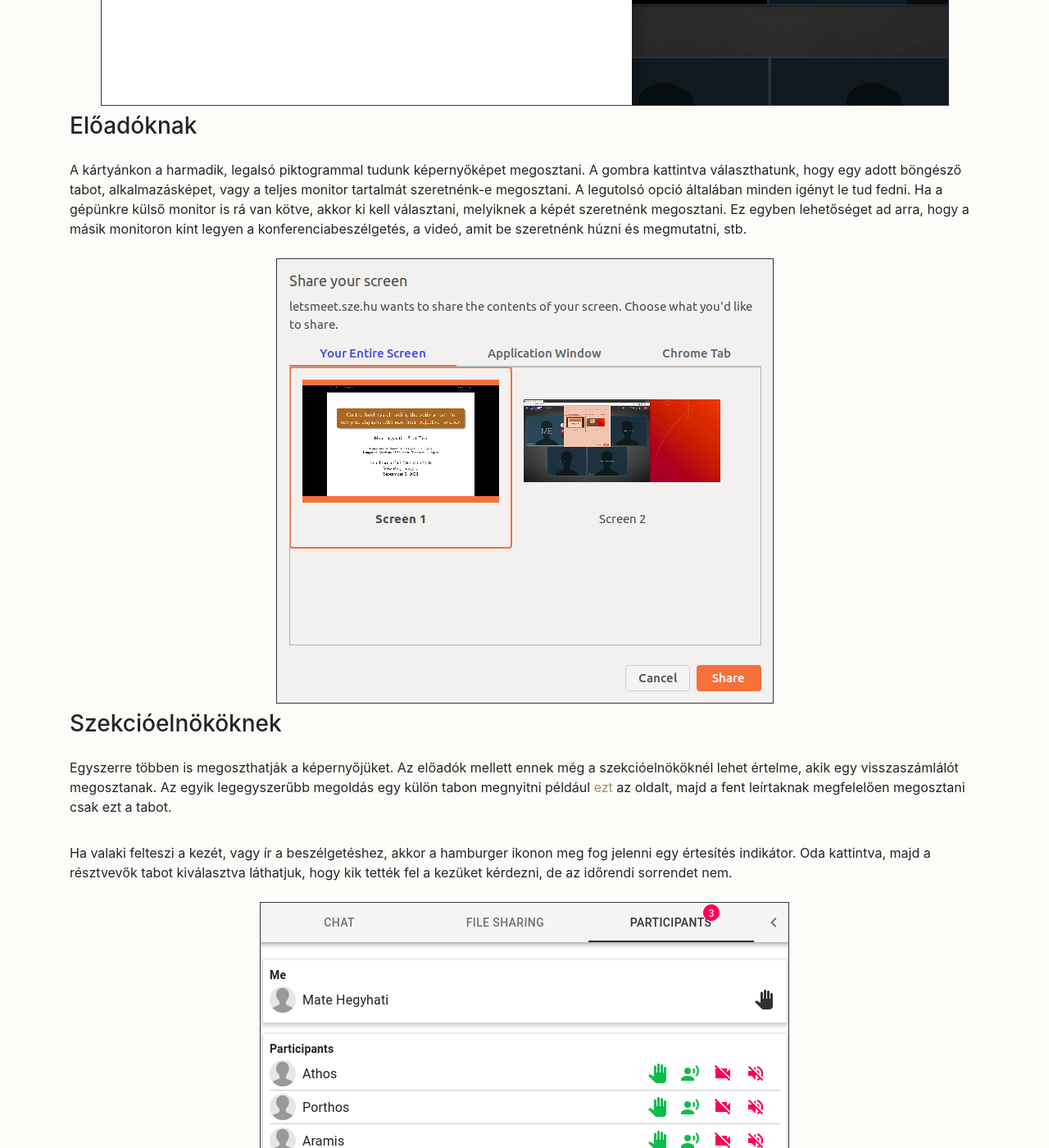
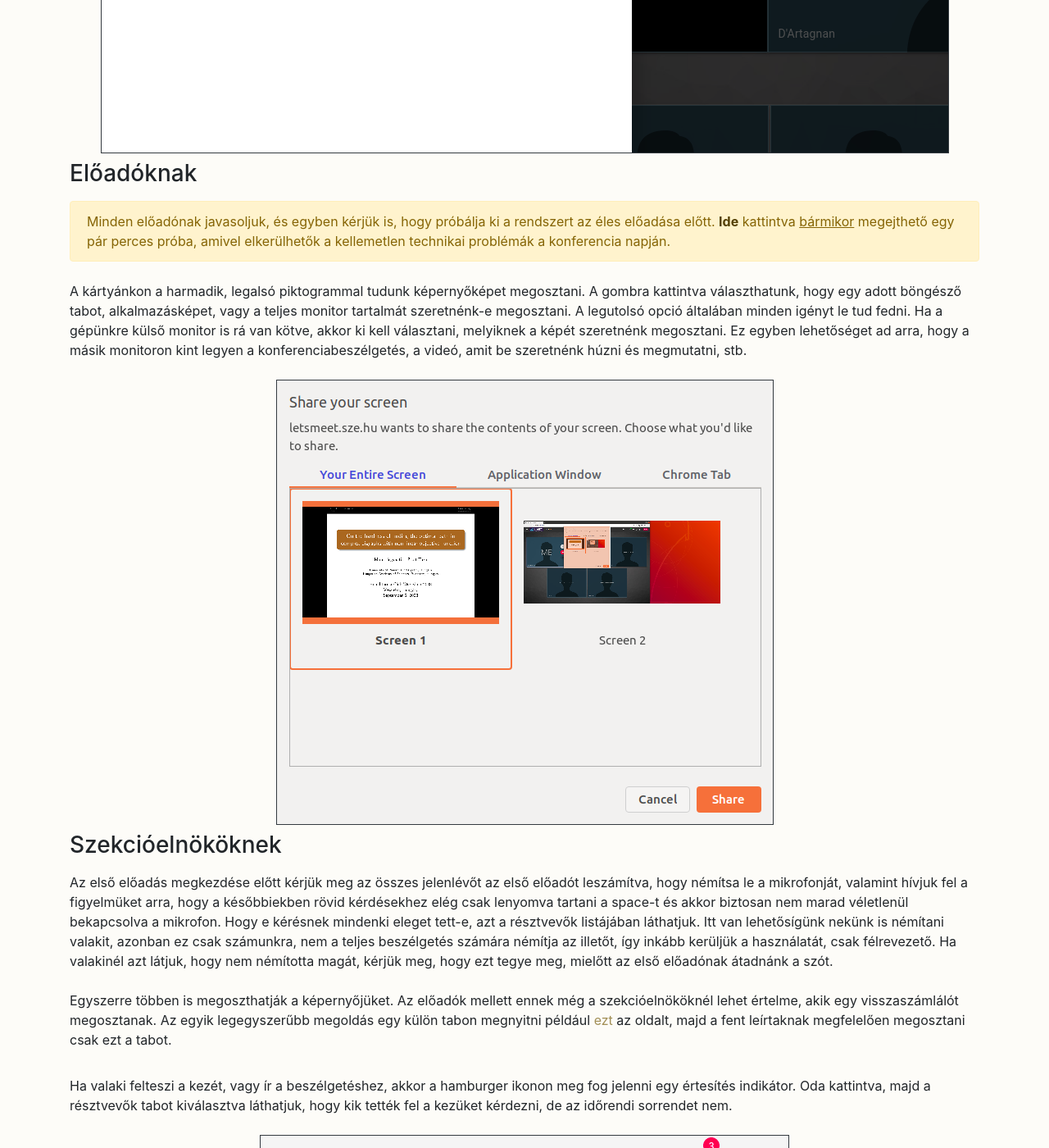
Before and after one commit to hegyhati/psak_2020, a Jekyll site: the page built from online.html, in a window 1280 px wide and 1400 px high, scrolled down 5056 px. Shown: the whole window at 82% size. Built offline with Jekyll 4.4.1, drawn with Linux system fonts in a browser that asks for light colours; some of the changed text lies outside the part shown.

Commit message:
Final touch

```diff
--- a/_data/program.json
+++ b/_data/program.json
@@ -35,7 +35,7 @@
       },
       {
         "start" : "18:00", "finish" : "18:30",
-        "name"  : "Megnyitó",
+        "name"  : "Megnyitó <ul style='font-weight: normal;'><li><b>Dr. Jedlovszky-Hajdú Angéla</b>, elnök, Pro Scientia Aranyérmesek Társasága</li><li><b>Prof. Dr. Földesi Péter</b>, rektor, Széchenyi István Egyetem</li><li><b>Prof. Dr. Szendrő Péter</b>, elnök, OTDT</li><li><b>Prof. Dr. Konczosné Szombathelyi Márta</b>, elnök, TDT, TT, Széchenyi István Egyetem</li></ul>",
       },
       {
         "start" : "18:30", "finish" : "19:00",
--- a/online.html
+++ b/online.html
@@ -7,7 +7,7 @@
   A szoba neve <code>psak</code>, és ezen a linken érhető el: <a href="{{site.letsmeeturl}}">{{site.letsmeeturl}}</a>.
 </p>
 <p class="py-2">
-  A linkre kattintás után elsőként meg kell adnunk a nevünket, amivel a szobában szerepelni szeretnénk:
+  A linkre kattintás után elsőként <b>meg kell adnunk a nevünket</b>, amivel a szobában szerepelni szeretnénk:
 </p>
 
 <img src="assets/tutorial/login.png" class="img-fluid mx-auto d-block border border-dark">
@@ -20,8 +20,12 @@
 
 <img src="assets/tutorial/microphone.png" class="img-fluid mx-auto d-block border border-dark">
 
+
+<div class="alert alert-warning py-2" role="alert">
+  Az aktuális előadót leszámítva <b>célszerű mindenkinek lenémítania a mikrofonját</b>, amit legkönnyebben a saját kártyánk jobb oldalán lévő mikrofon ikonra kattintva tehetünk meg.
+</div>
+
 <p class="py-2">
-  Az aktuális előadót leszámítva célszerű mindenkinek lenémítania a mikrofonját, amit legkönnyebben a saját kártyánk jobb oldalán lévő mikrofon ikonra kattintva tehetünk meg.
   Nem kell attól sem tartani, hogy véletlenül lenémítva hagyjuk magunkat: a rendszer egy felugró üzenettel figyelmeztet, ha beszélünk, de le vagyunk némítva.
   Ha csak röviden szólalnánk meg, akkor a <button>SPACE</button> lenyomva tartásával ideiglenesen fel tudjuk oldani a tiltást. Szekcióelnököknek, Q&A közben kérdezőknek ez a javasolt módszer.
   A kártyák jobb oldalán egy csík jelzi, ha valaki beszél.
@@ -48,7 +52,7 @@
 <img src="assets/tutorial/filmstrip.png" class="img-fluid mx-auto d-block border border-dark">
 
 <p class="py-2">
-  A megosztott képernyőkép kártyáján (filmstrip nézetben csak az alsó kártyán) két gomb jelenik meg: az egyikkel teljes képernyőre tehetjük ki a megosztást, a másikkal egy új böngésző ablakban nyithatjuk meg.
+  A megosztott képernyőkép kártyáján (<b>filmstrip nézetben csak az alsó kártyán</b>) két gomb jelenik meg: az egyikkel teljes képernyőre tehetjük ki a megosztást, a másikkal egy új böngésző ablakban nyithatjuk meg.
 </p>
 
 <p class="py-2">
@@ -67,6 +71,10 @@
 
 <h3 class="py-2">Előadóknak</h3>
 
+<div class="alert alert-warning" role="alert">
+  Minden előadónak javasoljuk, és egyben kérjük is, hogy próbálja ki a rendszert az éles előadása előtt. <a href="{{site.letsmeeturl}}" target="_blank" class="alert-link">Ide</a> kattintva <u>bármikor</u> megejthető egy pár perces próba, amivel elkerülhetők a kellemetlen technikai problémák a konferencia napján.
+</div>
+
 <p class="py-2">
   A kártyánkon a harmadik, legalsó piktogrammal tudunk képernyőképet megosztani.
   A gombra kattintva választhatunk, hogy egy adott böngésző tabot, alkalmazásképet, vagy a teljes monitor tartalmát szeretnénk-e megosztani.
@@ -78,6 +86,12 @@
 <img src="assets/tutorial/share_screen.png" class="img-fluid mx-auto d-block border border-dark">
 
 <h3 class="py-2">Szekcióelnököknek</h3>
+
+<p>
+  Az első előadás megkezdése előtt kérjük meg az összes jelenlévőt az első előadót leszámítva, hogy némítsa le a mikrofonját, valamint hívjuk fel a figyelmüket arra, hogy a későbbiekben rövid kérdésekhez elég csak lenyomva tartani a space-t és akkor biztosan nem marad véletlenül bekapcsolva a mikrofon.
+  Hogy e kérésnek mindenki eleget tett-e, azt a résztvevők listájában láthatjuk. Itt van lehetősígünk nekünk is némítani valakit, azonban ez csak számunkra, nem a teljes beszélgetés számára némítja az illetőt, így inkább kerüljük a használatát, csak félrevezető.
+  Ha valakinél azt látjuk, hogy nem némította magát, kérjük meg, hogy ezt tegye meg, mielőtt az első előadónak átadnánk a szót.
+</p>
 
 <p class="py-2">
   Egyszerre többen is megoszthatják a képernyőjüket.
--- a/sections.html
+++ b/sections.html
@@ -4,6 +4,9 @@
 <p class="py-2">
 Az előadásokra 20 perc áll rendelkezésre, mely magában foglalja a kérdésekre szánt időt is.
 Minden szekció időkeretében van egy tartalék, mellyel a szekcióelnök gazdálkodik.
+</p>
+<p>
+  A szekciók neve utáni piktogrammok (<a href="{{site.letsmeeturl}}" target="_blank">👨‍🦱 🖼️ 👥👥👥</a>) gyors linkek a konferencia lebonyolításához használt online szobára.
 </p>
 
 {% for day in site.data.program %}
```
